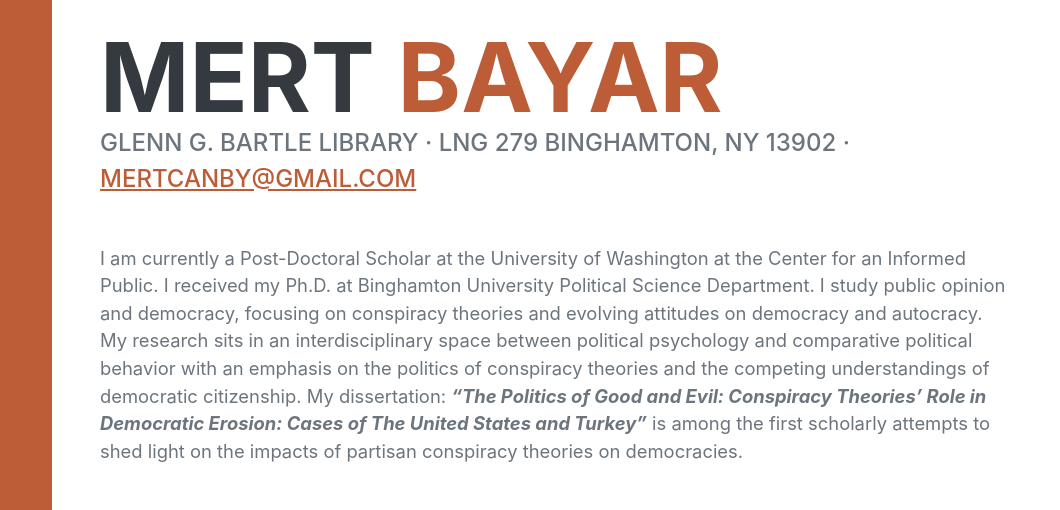
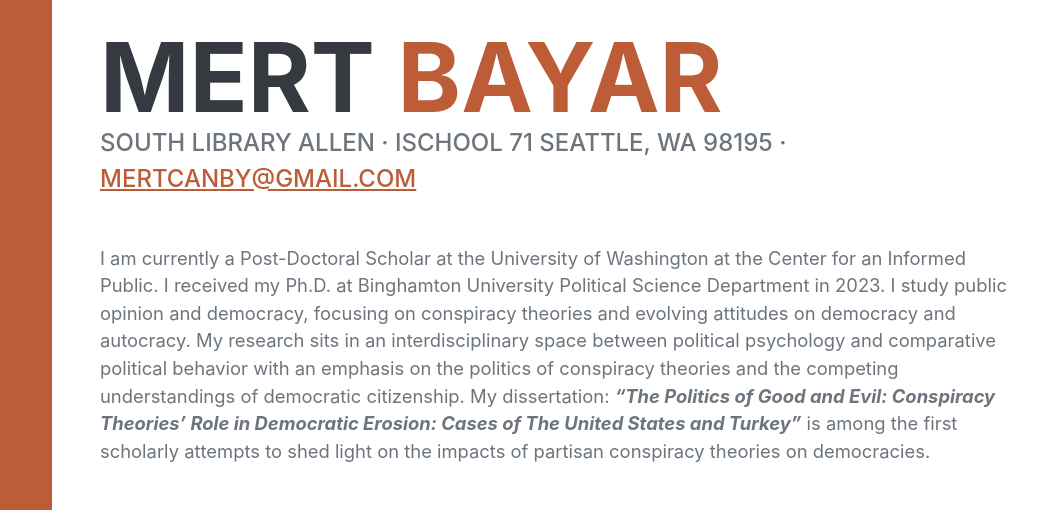
Before and after one commit to mertcanbayar/mertcanbayar.github.io, a plain HTML site: page index.html in a window 1280 px wide. Shown: the part 101-611 px from the top of the page, 220-1280 px from the left. Drawn offline with nearby package versions, Linux system fonts and the light colour scheme; a web font is replaced by a local one.

Commit message:
Update index.html

```diff
--- a/index.html
+++ b/index.html
@@ -47,12 +47,12 @@
                         <span class="text-primary">Bayar</span>
                     </h1>
                     <div class="subheading mb-5">
-                        Glenn G. Bartle Library · LNG 279 Binghamton, NY 13902 ·
+                        South Library Allen · ISchool 71 Seattle, WA 98195 ·
                         <a href="mertcanby@gmail.com">mertcanby@gmail.com</a>
                     </div>
                     <p class="lead mb-5">
                         I am currently a Post-Doctoral Scholar at the University of Washington at the Center for an Informed Public. I received my Ph.D. at Binghamton University Political
-                        Science Department. I study public opinion and democracy, focusing on conspiracy theories and
+                        Science Department in 2023. I study public opinion and democracy, focusing on conspiracy theories and
                         evolving attitudes on democracy and autocracy. My research sits in an interdisciplinary space between political
                         psychology and comparative political behavior with an emphasis on the politics of conspiracy theories and the
                         competing understandings of democratic citizenship. My dissertation: <strong><i>“The Politics of Good and Evil: Conspiracy Theories’
```
